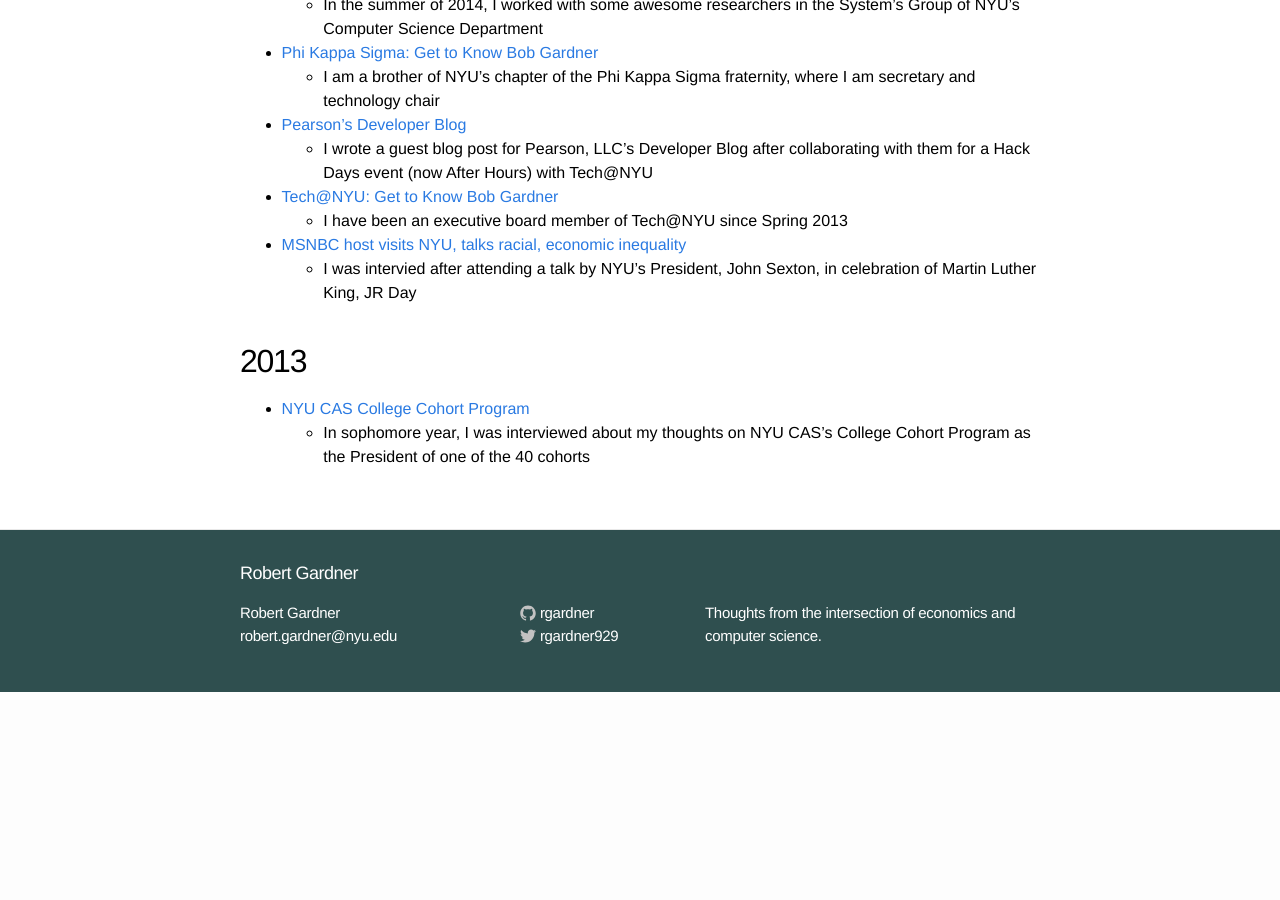
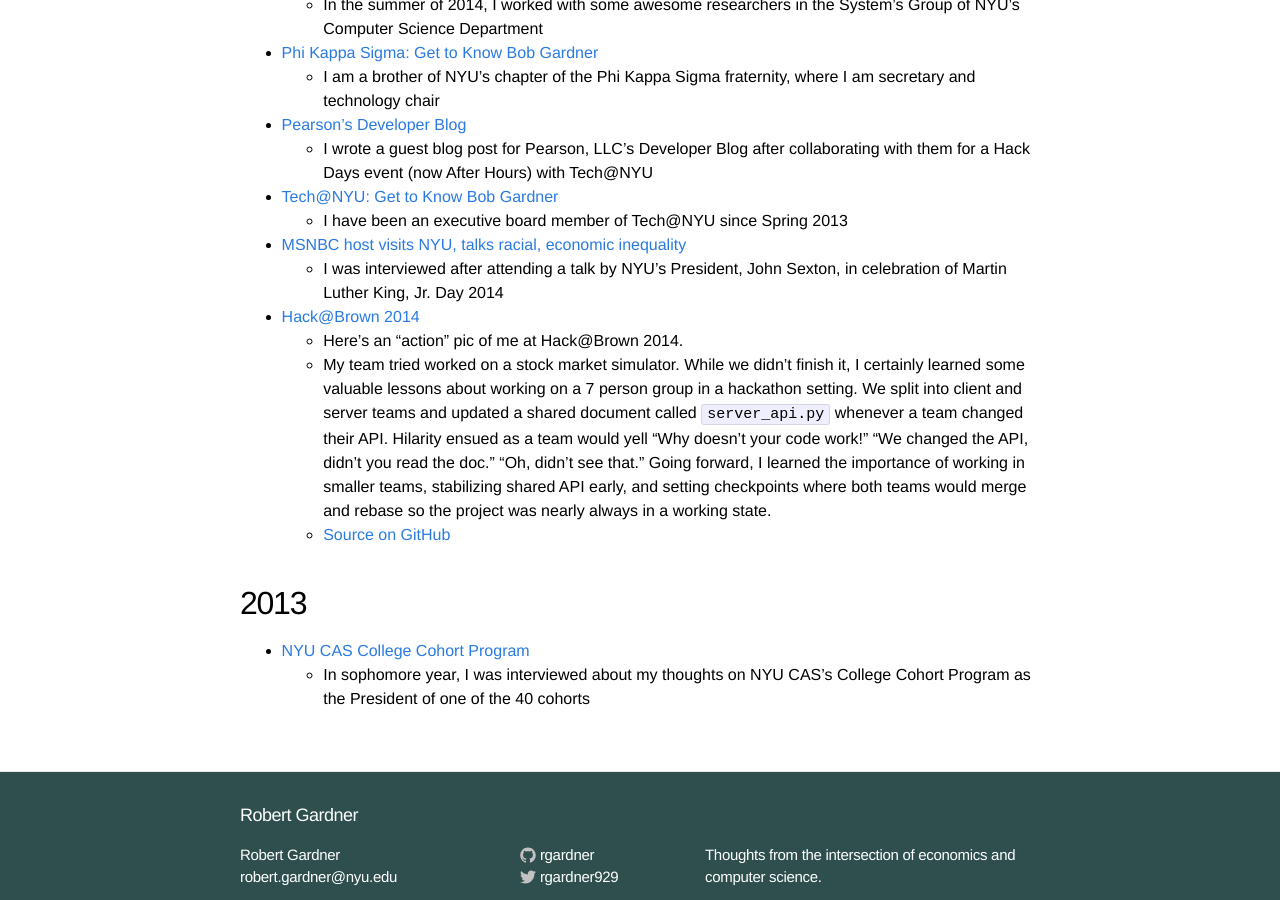
Before and after one commit to rgardner/rgardner.github.io, a Jekyll site: the page built from news.md, in a window 1280 px wide and 900 px high, scrolled down 653 px. Built offline with Jekyll 4.4.1, drawn with Linux system fonts in a browser that asks for light colours; comment, search, counter and statistics services are not loaded; before the commit the page ends 1345 px from its top, so only the background shows below that.

Commit message:
Add Hack@Brown 2014 news item

```diff
--- a/news.md
+++ b/news.md
@@ -14,7 +14,7 @@
 - [hackNY Spring 2015 hackathon: 3rd Place](http://challengepost.com/software/chintastic-photo-booth)
   + A few of us from Tech@NYU built a "crazy multi-media mashup that makes your
     upside-down chin the star of it’s own lip-synched video"
-  + [Live site](http://96.126.111.209/)
+  + [Live site](http://chintastic.co/)
   + [Source on GitHub](https://github.com/rgardner/chintastic)
 
 
@@ -35,8 +35,21 @@
 - [Tech@NYU: Get to Know Bob Gardner](http://techatnyu.tumblr.com/post/82200405221/get-to-know-bob-gardner)
   + I have been an executive board member of Tech@NYU since Spring 2013
 - [MSNBC host visits NYU, talks racial, economic inequality](http://www.nyunews.com/2014/02/08/mlk-2/)
-  + I was intervied after attending a talk by NYU's President, John Sexton, in
-    celebration of Martin Luther King, JR Day
+  + I was interviewed after attending a talk by NYU's President, John Sexton, in
+    celebration of Martin Luther King, Jr. Day 2014
+- [Hack@Brown
+2014](http://www.browndailyherald.com/2014/01/27/student-programmers-code-night-hackathon/)
+  + Here's an "action" pic of me at Hack@Brown 2014.
+  + My team tried worked on a stock market simulator. While we didn't finish
+    it, I certainly learned some valuable lessons about working on a 7 person
+    group in a hackathon setting. We split into client and server teams and
+    updated a shared document called `server_api.py` whenever a team changed
+    their API. Hilarity ensued as a team would yell "Why doesn't your code
+    work!" "We changed the API, didn't you read the doc." "Oh, didn't see
+    that." Going forward, I learned the importance of working in smaller teams,
+    stabilizing shared API early, and setting checkpoints where both teams
+    would merge and rebase so the project was nearly always in a working state.
+  + [Source on GitHub](https://github.com/J-N/StockMarket)
 
 ## 2013
 - [NYU CAS College Cohort Program](http://www.nyunews.com/2013/09/11/cohort/)
```
